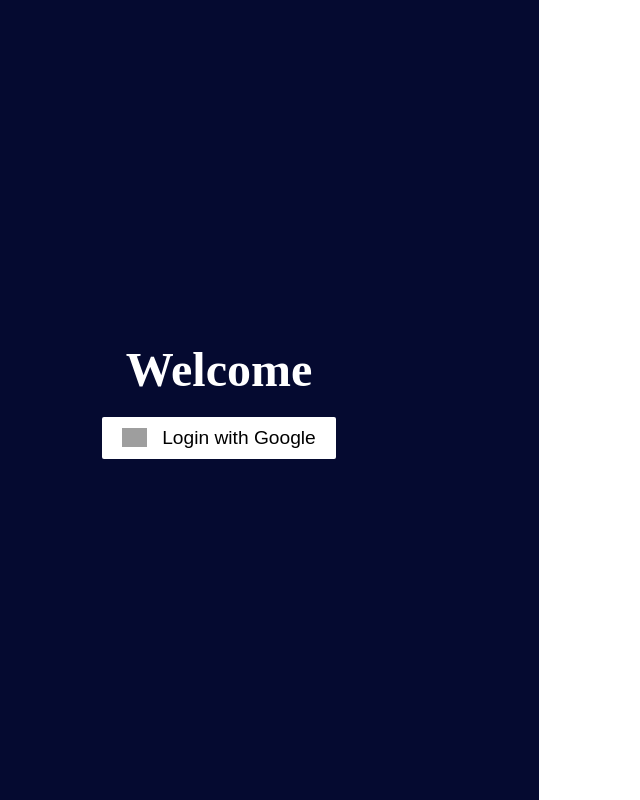
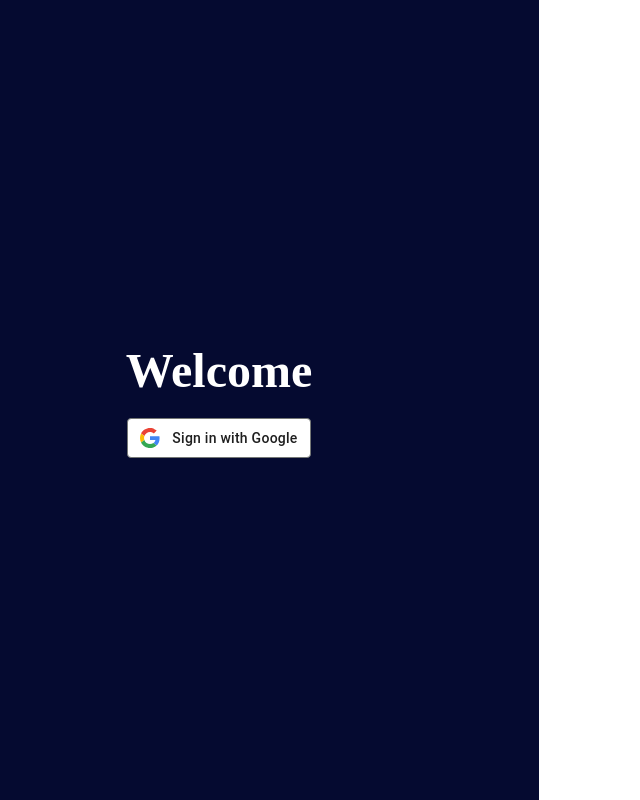
Before and after one commit to saadk1580/iConncet, a React (Create React App) app: page /login in a window 1280 px wide. Shown: the whole page, without its empty margins (101-741 px from the left). Built offline with nearby package versions, Linux system fonts and the light colour scheme; no server answers; grey boxes are pictures that could not be loaded; the HTML template or start-up script is replaced by a standard one.

Commit message:
add sign in button comp (#3)

```diff
--- a/src/Components/Login/Login.tsx
+++ b/src/Components/Login/Login.tsx
@@ -1,21 +1,21 @@
-import { useEffect, useState } from "react";
-import "firebase/auth";
-import { GoogleAuthProvider, User, getRedirectResult, onAuthStateChanged, signInWithRedirect, signOut } from "firebase/auth";
-import { auth, db } from "../Auth/Auth";
-import { doc, setDoc } from "firebase/firestore";
-import { getUserDetails } from "../../utils/requests";
-import { Container, Heading, LoginBtn, ImgIcon } from "./Login.styles";
-import { useNavigate } from "react-router-dom";
-import styled from "@emotion/styled";
-import { Spinner } from "../Icons/Spinner";
+import { useEffect, useState } from 'react';
+import 'firebase/auth';
+import { User, onAuthStateChanged } from 'firebase/auth';
+import { auth, db } from '../Auth/Auth';
+import { doc, setDoc } from 'firebase/firestore';
+import { getUserDetails } from '../../utils/requests';
+import { Container, Heading } from './Login.styles';
+import { useNavigate } from 'react-router-dom';
+import styled from '@emotion/styled';
+import { Spinner } from '../Icons/Spinner';
+import { SignInWithGoogle } from '../SignInWithGoogle/SIgnInWithGoogle';
 
 const Main = styled.div({
-  width: "100vw",
-  height: "100vh",
+  width: '100vw',
+  height: '100vh',
 });
 
 export default function Login() {
-  const provider = new GoogleAuthProvider();
   const navigate = useNavigate();
 
   const [user, setUser] = useState<User | null>();
@@ -23,7 +23,7 @@
 
   onAuthStateChanged(auth, async (user) => {
     setUser(user);
-    user && setLoading(true)
+    user && setLoading(true);
   });
 
   const { uid, email, displayName, phoneNumber, photoURL, emailVerified } = user ?? {};
@@ -31,7 +31,7 @@
   useEffect(() => {
     const addUser = async () => {
       if (uid) {
-        const docRef = doc(db, "users", uid);
+        const docRef = doc(db, 'users', uid);
         const checkUser = await getUserDetails(uid);
 
         !checkUser &&
@@ -47,7 +47,7 @@
             chats: {},
           }));
       }
-      navigate("/chats");
+      navigate('/chats');
     };
 
     user && addUser();
@@ -59,10 +59,7 @@
         {!loading ? (
           <>
             <Heading>Welcome</Heading>
-            <LoginBtn onClick={() => signInWithRedirect(auth, provider)}>
-              <ImgIcon src="https://upload.wikimedia.org/wikipedia/commons/5/53/Google_%22G%22_Logo.svg" width={25} />
-              Login with Google
-            </LoginBtn>
+            <SignInWithGoogle />
           </>
         ) : (
           <Spinner width={100} color="#ffffff" />
--- /dev/null
+++ b/src/Components/SignInWithGoogle/SIgnInWithGoogle.tsx
@@ -0,0 +1,25 @@
+import { GoogleAuthProvider, signInWithRedirect } from 'firebase/auth';
+import './SignInWithGoogle.css';
+import { auth } from '../Auth/Auth';
+
+export const SignInWithGoogle = () => {
+  const provider = new GoogleAuthProvider();
+  return (
+    <button className="gsi-material-button" onClick={() => signInWithRedirect(auth, provider)}>
+      <div className="gsi-material-button-state"></div>
+      <div className="gsi-material-button-content-wrapper">
+        <div className="gsi-material-button-icon">
+          <svg version="1.1" xmlns="http://www.w3.org/2000/svg" viewBox="0 0 48 48" xmlnsXlink="http://www.w3.org/1999/xlink" style={{ display: 'block' }}>
+            <path fill="#EA4335" d="M24 9.5c3.54 0 6.71 1.22 9.21 3.6l6.85-6.85C35.9 2.38 30.47 0 24 0 14.62 0 6.51 5.38 2.56 13.22l7.98 6.19C12.43 13.72 17.74 9.5 24 9.5z"></path>
+            <path fill="#4285F4" d="M46.98 24.55c0-1.57-.15-3.09-.38-4.55H24v9.02h12.94c-.58 2.96-2.26 5.48-4.78 7.18l7.73 6c4.51-4.18 7.09-10.36 7.09-17.65z"></path>
+            <path fill="#FBBC05" d="M10.53 28.59c-.48-1.45-.76-2.99-.76-4.59s.27-3.14.76-4.59l-7.98-6.19C.92 16.46 0 20.12 0 24c0 3.88.92 7.54 2.56 10.78l7.97-6.19z"></path>
+            <path fill="#34A853" d="M24 48c6.48 0 11.93-2.13 15.89-5.81l-7.73-6c-2.15 1.45-4.92 2.3-8.16 2.3-6.26 0-11.57-4.22-13.47-9.91l-7.98 6.19C6.51 42.62 14.62 48 24 48z"></path>
+            <path fill="none" d="M0 0h48v48H0z"></path>
+          </svg>
+        </div>
+        <span className="gsi-material-button-contents">Sign in with Google</span>
+        <span style={{ display: 'none' }}>Sign in with Google</span>
+      </div>
+    </button>
+  );
+};
--- /dev/null
+++ b/src/Components/SignInWithGoogle/SignInWithGoogle.css
@@ -0,0 +1,103 @@
+.gsi-material-button {
+  -moz-user-select: none;
+  -webkit-user-select: none;
+  -ms-user-select: none;
+  -webkit-appearance: none;
+  background-color: WHITE;
+  background-image: none;
+  border: 1px solid #747775;
+  -webkit-border-radius: 4px;
+  border-radius: 4px;
+  -webkit-box-sizing: border-box;
+  box-sizing: border-box;
+  color: #1f1f1f;
+  cursor: pointer;
+  font-family: 'Roboto', arial, sans-serif;
+  font-size: 14px;
+  height: 40px;
+  letter-spacing: 0.25px;
+  outline: none;
+  overflow: hidden;
+  padding: 0 12px;
+  position: relative;
+  text-align: center;
+  -webkit-transition: background-color .218s, border-color .218s, box-shadow .218s;
+  transition: background-color .218s, border-color .218s, box-shadow .218s;
+  vertical-align: middle;
+  white-space: nowrap;
+  width: auto;
+  max-width: 400px;
+  min-width: min-content;
+}
+
+.gsi-material-button .gsi-material-button-icon {
+  height: 20px;
+  margin-right: 12px;
+  min-width: 20px;
+  width: 20px;
+}
+
+.gsi-material-button .gsi-material-button-content-wrapper {
+  -webkit-align-items: center;
+  align-items: center;
+  display: flex;
+  -webkit-flex-direction: row;
+  flex-direction: row;
+  -webkit-flex-wrap: nowrap;
+  flex-wrap: nowrap;
+  height: 100%;
+  justify-content: space-between;
+  position: relative;
+  width: 100%;
+}
+
+.gsi-material-button .gsi-material-button-contents {
+  -webkit-flex-grow: 1;
+  flex-grow: 1;
+  font-family: 'Roboto', arial, sans-serif;
+  font-weight: 500;
+  overflow: hidden;
+  text-overflow: ellipsis;
+  vertical-align: top;
+}
+
+.gsi-material-button .gsi-material-button-state {
+  -webkit-transition: opacity .218s;
+  transition: opacity .218s;
+  bottom: 0;
+  left: 0;
+  opacity: 0;
+  position: absolute;
+  right: 0;
+  top: 0;
+}
+
+.gsi-material-button:disabled {
+  cursor: default;
+  background-color: #ffffff61;
+  border-color: #1f1f1f1f;
+}
+
+.gsi-material-button:disabled .gsi-material-button-contents {
+  opacity: 38%;
+}
+
+.gsi-material-button:disabled .gsi-material-button-icon {
+  opacity: 38%;
+}
+
+.gsi-material-button:not(:disabled):active .gsi-material-button-state,
+.gsi-material-button:not(:disabled):focus .gsi-material-button-state {
+  background-color: #303030;
+  opacity: 12%;
+}
+
+.gsi-material-button:not(:disabled):hover {
+  -webkit-box-shadow: 0 1px 2px 0 rgba(60, 64, 67, .30), 0 1px 3px 1px rgba(60, 64, 67, .15);
+  box-shadow: 0 1px 2px 0 rgba(60, 64, 67, .30), 0 1px 3px 1px rgba(60, 64, 67, .15);
+}
+
+.gsi-material-button:not(:disabled):hover .gsi-material-button-state {
+  background-color: #303030;
+  opacity: 8%;
+}
```
